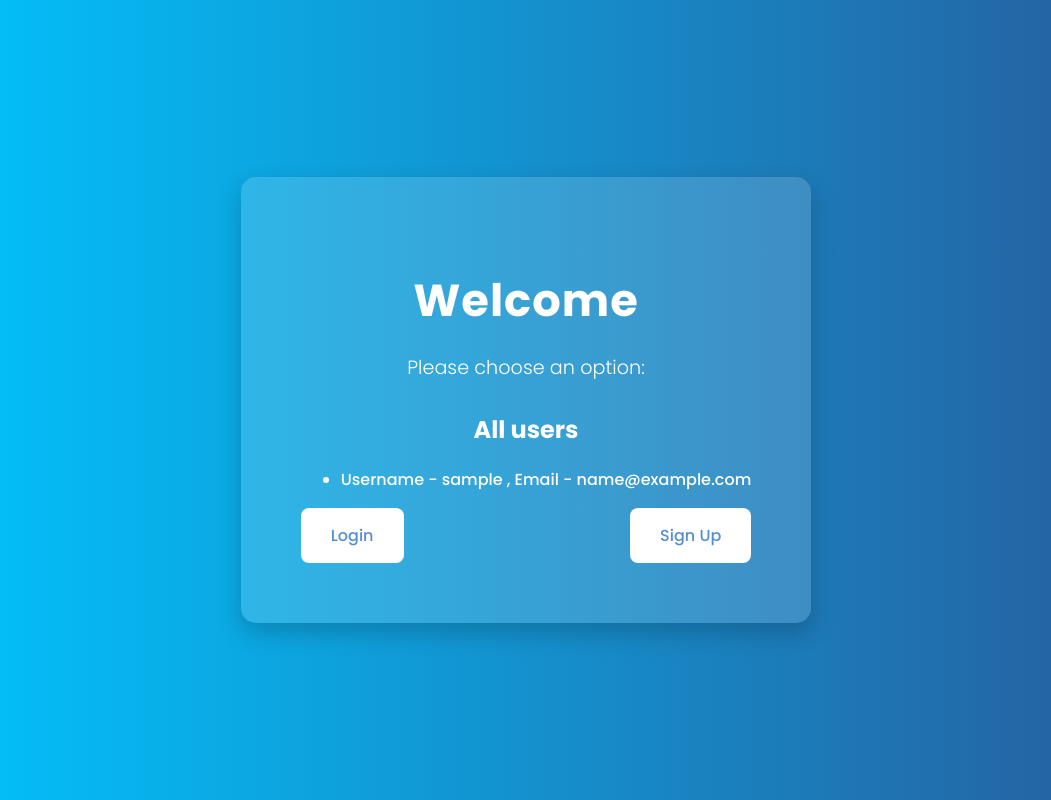
After one commit to rishabtrivedi/djangoApplication, a Django app: page /users/all in a window 1280 px wide. The commit adds this page. Shown: the whole page, without its empty margins (114-1165 px from the left). Run offline with Django 5.2, Linux system fonts and the light colour scheme; tables that the repository leaves empty hold one stand-in row (values such as "Sample post").

Commit message:
Implement CRUD

```diff
--- a/LoginSystem/LoginSystem/settings.py
+++ b/LoginSystem/LoginSystem/settings.py
@@ -41,6 +41,7 @@ INSTALLED_APPS = [
     'django.contrib.messages',
     'django.contrib.staticfiles',
     'Loginify',
+    'rest_framework',
 ]
 
 MIDDLEWARE = [
--- a/LoginSystem/Loginify/models.py
+++ b/LoginSystem/Loginify/models.py
@@ -4,11 +4,11 @@ from django.db import models
 class UserDetails(models.Model):
     username = models.CharField(max_length=50,primary_key=True)
     password = models.CharField(max_length=12,blank=True)
-    email = models.EmailField(unique=True,max_length=50)
+    email = models.EmailField(max_length=50)
 
     class Meta: # It is used to define the metadata of the model
         ordering = ('username',) # It will order the categories by name
         verbose_name_plural = 'UserDetails' # It will change the name of the model in the admin page
 
     def __str__(self): # It will return the name of the category
-        return self.username + ' ' + self.email+   ' ' + self.password
+        return self.username + ' ' + self.email
--- a/LoginSystem/Loginify/static/Loginify/base.css
+++ b/LoginSystem/Loginify/static/Loginify/base.css
@@ -19,7 +19,7 @@ body {
     padding: 60px;
     border-radius: 15px;
     box-shadow: 0 10px 25px rgba(0, 0, 0, 0.2);
-    max-width: 400px;
+    max-width: 4\800px;
 }
 
 /* Styling the main heading */
--- /dev/null
+++ b/LoginSystem/Loginify/templates/Loginify/allUsers.html
@@ -0,0 +1,10 @@
+{% extends 'Loginify/base.html' %}
+
+{% block content %}
+    <h2>All users</h2>
+    <ul>
+        {% for user in users %}
+            <li>Username - {{ user.username }} , Email - {{user.email}}  </li>
+        {% endfor %}
+    </ul>
+{% endblock %}
--- a/LoginSystem/Loginify/templates/Loginify/base.html
+++ b/LoginSystem/Loginify/templates/Loginify/base.html
@@ -1,54 +1,38 @@
+{% load static %}
 <!DOCTYPE html>
 <html lang="en">
 <head>
-    <meta charset="utf-8">
+    <meta charset="UTF-8">
     <meta name="viewport" content="width=device-width, initial-scale=1.0">
-    <script src="https://cdn.tailwindcss.com"></script>
-    <title>{% block title %}{% endblock %} | Gift Shop</title>
+    <title>Welcome</title>
+    <link rel="stylesheet" href="{% static 'Loginify/base.css' %}">
 </head>
-<body class="bg-gray-100">
+<body>
 
-<nav class="py-6 px-6 flex justify-between items-center border-b border-gray-300 bg-white">
-    <a href="/" class="text-xl font-bold text-black-600">Gift Shop</a>
+<div class="welcome-container">
+    {% if request.user.is_authenticated %}
+    <h1>Welcome, {{ request.user.username }}</h1>
+    {% else %}
+    <h1>Welcome</h1>
+    <p>Please choose an option:</p>
+    {% endif %}
 
-    <div class="space-x-6">
-        <a href="#" class="text-lg font-semibold text-gray-700 hover:text-teal-600">New item</a>
-        <a href="#" class="text-lg font-semibold text-gray-700 hover:text-teal-600">Browse</a>
-
-        {% if request.user.is_authenticated %}
-        <a href="#" class="px-6 py-3 text-lg font-bold bg-black text-white rounded-xl hover:bg-gray-800">Inbox</a>
-        <a href="#" class="px-6 py-3 text-lg font-semibold bg-gray-500 text-white rounded-xl hover:bg-gray-700">Dashboard</a>
-            <a href="#" class="px-6 py-3 text-lg font-semibold bg-red-500 text-white rounded-xl hover:bg-gray-800">Logout</a>
-        {% else %}
-            <a href="#" class="px-6 py-3 text-lg font-semibold bg-teal-500 text-white rounded-xl hover:bg-teal-700">Sign up</a>
-            <a href="#" class="px-6 py-3 text-lg font-semibold bg-gray-500 text-white rounded-xl hover:bg-gray-700">Log in</a>
-        {% endif %}
-    </div>
-</nav>
-
-<div class="px-6 py-6 bg-white">
     {% block content %}
     {% endblock %}
-</div>
 
-<footer class="py-6 px-6 flex justify-between bg-teal-600 text-white">
-    <div class="w-2/3 pr-10">
-        <h3 class="mb-5 font-semibold text-gray-300">About</h3>
-        <p class="text-lg text-gray-300">Welcome to our Website! We are your one-stop destination for all your shopping needs. Explore our vast selection of high-quality products, from fashion and electronics to home decor and more. We are committed to providing a seamless and enjoyable shopping experience, delivering exceptional value and customer satisfaction.</p>
-    </div>
-
-    <div class="w-1/3">
-        <h3 class="mb-5 font-semibold text-gray-300">Menu</h3>
-        <ul class="space-y-2">
-            <li><a href="#" class="text-lg text-black hover:text-gray-500">About</a></li>
-            <li><a href="{% url 'core:contact' %}" class="text-lg text-black hover:text-gray-500">Contact</a></li>
-            <li><a href="#" class="text-lg text-black hover:text-gray-500">Privacy policy</a></li>
-            <li><a href="{%url 'core:terms'%}" class="text-lg text-black hover:text-gray-500">Term of use</a></li>
-        </ul>
-    </div>
-</footer>
+    <div class="button-group">
+        {% if request.user.is_authenticated %}
+        <a href="{% url 'Loginify:getAllUsers' %}" class="btn">Get All Users</a>
+        <a href="{% url 'Loginify:logout' %}">Logout</a>
+        {% else %}
+        <a href="{% url 'Loginify:login' %}" class="btn">Login</a>
+        <a href="{% url 'Loginify:signup' %}" class="btn">Sign Up</a>
+        {% endif %}
 
 
 
+    </div>
+</div>
+
 </body>
 </html>
--- a/LoginSystem/Loginify/urls.py
+++ b/LoginSystem/Loginify/urls.py
@@ -6,6 +6,14 @@ app_name = 'Loginify'
 
 urlpatterns =[
     path('', views.index, name='index'),
+    path('users/all', views.getAllUsers, name='getAllUsers'),
+    # path('user/<str:email>/', views.getUserByEmail, name='getUserByEmail'),
     path('signup/', views.signup, name='signup'),
     path('logout/', views.logoutView, name='logout'),
-    path('login/', auth_views.LoginView.as_view(template_name='Loginify/login.html', authentication_form=LoginForm), name='login'), ]
+    path('login/', auth_views.LoginView.as_view(template_name='Loginify/login.html', authentication_form=LoginForm), name='login'),
+    path('users/', views.getUserDetails, name='userDetails'),
+    path('user/', views.getUserByEmail, name='userByEmail'),
+    path('user/update/', views.updateUserDetails, name='updateUserDetails'),
+    path('user/delete/', views.deleteUserByEmail, name='deleteUserDetails'),
+
+    ]
--- a/LoginSystem/Loginify/views.py
+++ b/LoginSystem/Loginify/views.py
@@ -3,6 +3,11 @@ from django.http import HttpResponse
 from django.contrib.auth import authenticate, login, logout
 # Create your views here.
 from .forms import LoginForm,SignupForm
+from . models import UserDetails
+from django.http import HttpResponse, JsonResponse
+from .Serializers import UserSerializer
+import json
+from django.views.decorators.csrf import csrf_exempt
 
 
 def index(request):
@@ -39,3 +44,67 @@ def login(request):
 def logoutView(request):
     logout(request)
     return redirect('Loginify:login')
+
+def getAllUsers(request):
+    users = UserDetails.objects.all()
+    print(users)
+    return render(request, 'Loginify/allUsers.html', {'users': users})
+
+@csrf_exempt
+def getUserDetails(request):
+    if request.method == 'GET':
+        users = UserDetails.objects.all()
+        serializer = UserSerializer(users, many=True)
+        return JsonResponse(serializer.data, safe=False)
+
+@csrf_exempt
+def getUserByEmail(request):
+    email = request.GET.get('email', None)
+    if email:
+        try:
+            user = UserDetails.objects.get(email=email)
+            serializer = UserSerializer(user)
+            return JsonResponse(serializer.data)
+        except UserDetails.DoesNotExist:
+            return JsonResponse({'error': 'User not found'})
+    else:
+        return JsonResponse({'error': 'No email provided'})
+
+@csrf_exempt
+def updateUserDetails(request):
+    if request.method == 'PUT':
+        email = request.GET.get('email', None)
+        if email:
+            try:
+                user_data = json.loads(request.body)
+                user = UserDetails.objects.get(email=email)
+
+                serializer = UserSerializer(user, data=user_data)
+                if serializer.is_valid():
+                    serializer.save()
+                    return JsonResponse(serializer.data, status=200)
+                return JsonResponse(serializer.errors, status=400)
+            except UserDetails.DoesNotExist:
+                return JsonResponse({'error': 'User not found'})
+            except json.JSONDecodeError:
+                return JsonResponse({'error': 'Invalid JSON'})
+        else:
+            return JsonResponse({'error': 'Email is required'})
+    else:
+        return JsonResponse({'error': 'Invalid request method'})
+
+@csrf_exempt
+def deleteUserByEmail(request):
+    if request.method == 'DELETE':
+        email = request.GET.get('email', None)
+        if email:
+            try:
+                user = UserDetails.objects.get(email=email)
+                user.delete()
+                return JsonResponse({'message': 'User deleted successfully'})
+            except UserDetails.DoesNotExist:
+                return JsonResponse({'error': 'User not found'})
+        else:
+            return JsonResponse({'error': 'Email is required'})
+    else:
+        return JsonResponse({'error': 'Invalid request method'})
```
Also changed, not shown: LoginSystem/Loginify/Serializers.py (added, +7 -0 lines), LoginSystem/Loginify/templates/Loginify/index.html (+13 -28 lines), LoginSystem/Loginify/templates/Loginify/userByEmail.html (added, +7 -0 lines), LoginSystem/Loginify/__init__.py (line endings or trailing spaces), LoginSystem/Loginify/migrations/0002_alter_userdetails_options_remove_userdetails_id_and_more.py (added), LoginSystem/Loginify/migrations/0003_alter_userdetails_email.py (added), 1 other file.
